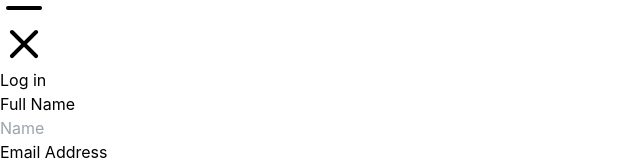
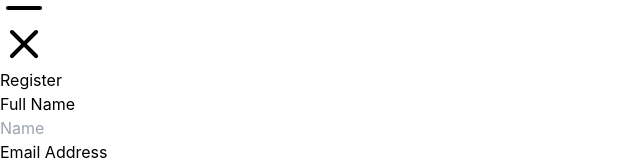
Before and after one commit to Nalindadsn/blog, a Next.js app: page /register in a window 1280 px wide. Shown: the part 201-362 px from the top of the page, without its empty margins (0-640 px from the left). Built offline with nearby package versions, Linux system fonts and the light colour scheme.

Commit message:
descriptive message oop 0

```diff
--- a/pages/register.js
+++ b/pages/register.js
@@ -62,7 +62,7 @@ import NavBar from '../components/NavBar';
           </div>
           <div className="mt-10 px-12 sm:px-24 md:px-48 lg:px-12 lg:mt-16 xl:px-24 xl:max-w-2xl">
               <h2 className="text-center text-4xl text-gray-800 font-display font-semibold lg:text-left xl:text-5xl
-              xl:text-bold">Log in</h2>
+              xl:text-bold">Register</h2>
               <div className="mt-12">
                   <form  onSubmit={submitHandler}>
                       <div>
```
